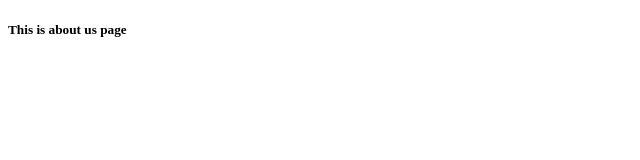
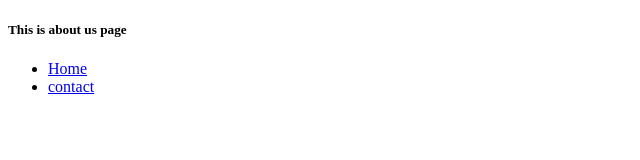
Before and after one commit to abdulsattar101/aptech-demo, a plain HTML site: page about.html in a window 1280 px wide. Shown: the whole page, without its empty margins (0-640 px from the left). Drawn offline with Linux system fonts and the light colour scheme.

Commit message:
links has been linked with all files

```diff
--- a/about.html
+++ b/about.html
@@ -7,5 +7,10 @@
 </head>
 <body>
     <h5>This is about us page </h5>
+    <ul>
+        <li><a href="index.html">Home</a></li>
+        <li><a href="#">contact</a></li>
+
+    </ul>
 </body>
 </html>
```
